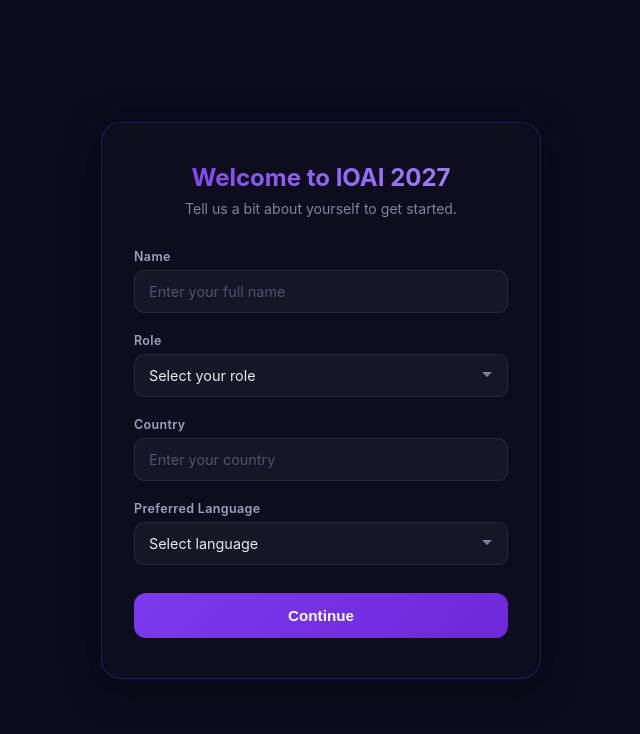
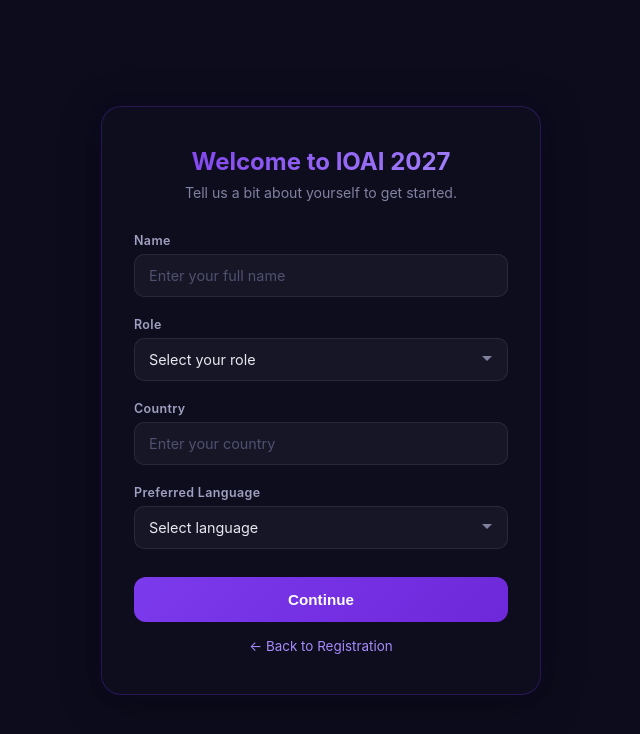
Before and after one commit to Alfonsoapps/FYP-AI-Concierge-IOAI-2026, a FastAPI app: page /login in a window 1280 px wide. Shown: the top 734 px of the page, without its empty margins (319-959 px from the left). Run offline with FastAPI, Linux system fonts and the light colour scheme.

Commit message:
feat: add registration return link

```diff
--- a/templates/onboarding.html
+++ b/templates/onboarding.html
@@ -137,6 +137,20 @@
             transform: scale(0.98);
         }
 
+        .back-to-registration {
+            display: block;
+            margin-top: 16px;
+            color: #a78bfa;
+            font-size: 0.84rem;
+            text-align: center;
+            text-decoration: none;
+        }
+
+        .back-to-registration:hover {
+            color: #c4b5fd;
+            text-decoration: underline;
+        }
+
         .info-msg {
             text-align: center;
             padding: 14px;
@@ -217,6 +231,8 @@
 
             <button type="submit" class="btn-continue">Continue</button>
         </form>
+
+        <a href="/register" class="back-to-registration">← Back to Registration</a>
     </div>
 
     <script>
```
